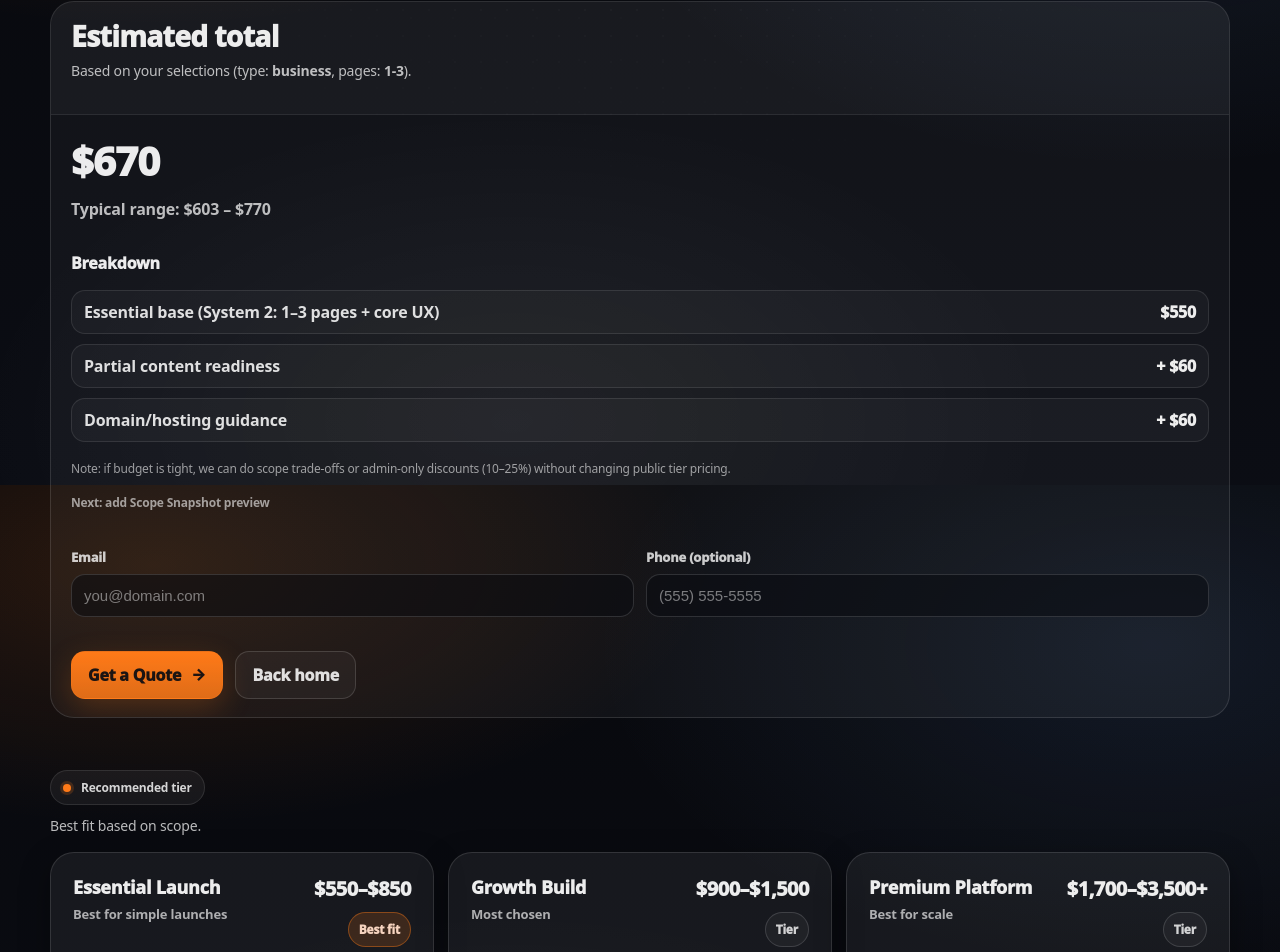
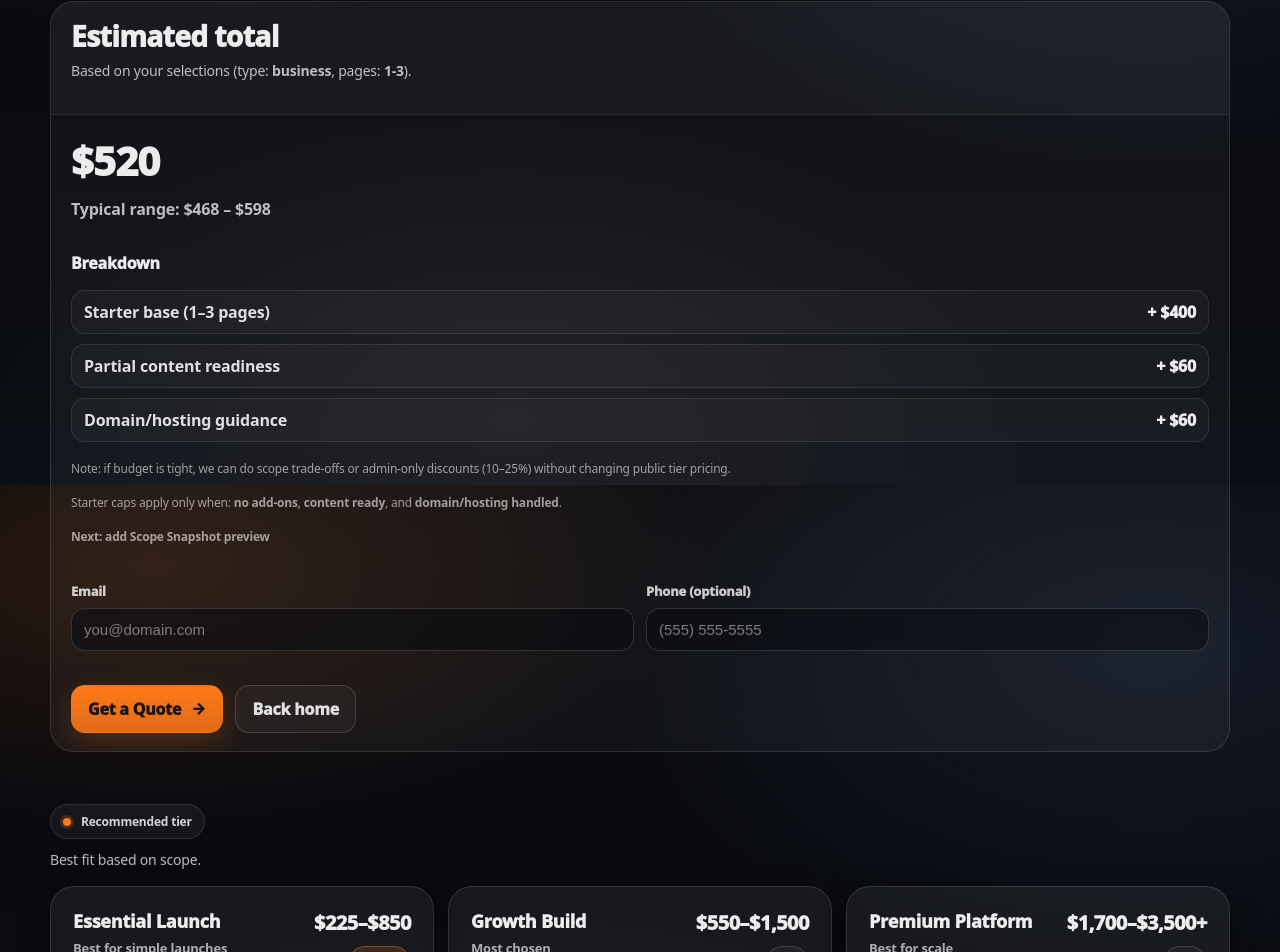
Before and after one commit to kkoly10/website-builder, a Next.js app: page /estimate in a window 1280 px wide. Shown: the part 315-1267 px from the top of the page. Built offline with nearby package versions, Linux system fonts and the light colour scheme.

Commit message:
Update EstimateClient.tsx

```diff
--- a/app/estimate/EstimateClient.tsx
+++ b/app/estimate/EstimateClient.tsx
@@ -12,8 +12,8 @@ type Intake = {
   intent?: string;
   intentOther?: string;
 
-  websiteType?: string; // business/ecommerce/portfolio/landing (or Title Case from build form)
-  pages?: string;       // 1-3, 4-6, 7-10, 9+, 10+ (or build values 4-5, 6-8, 9+)
+  websiteType?: string; // business/ecommerce/portfolio/landing (or Title Case)
+  pages?: string;       // 1, 1-3, 4-6, 7-10, 9+, 10+ (or build values 4-5, 6-8, 9+)
 
   booking?: boolean;
   payments?: boolean;
@@ -22,16 +22,15 @@ type Intake = {
 
   wantsAutomation?: string; // yes/no or Yes/No
   contentReady?: string;    // ready/some/not ready OR Ready/Some/Not ready
-  hasBrand?: string;        // yes/no (if present from estimate query)
-  domainHosting?: string;   // yes/no OR Yes/No OR handled states
-  timeline?: string;        // 2-4w / rush OR build values
+  hasBrand?: string;        // yes/no (optional)
+  domainHosting?: string;   // yes/no OR Yes/No
+  timeline?: string;        // 2-4w / rush OR "2-3 weeks" etc
 
   leadEmail?: string;
   leadPhone?: string;
 
   notes?: string;
 
-  // optional arrays from build/page.tsx
   integrations?: string[] | string;
 };
 
@@ -53,46 +52,41 @@ function asBool(v: any) {
 function normYesNo(v: any, fallback: "yes" | "no" = "no") {
   const s = String(v ?? "").trim().toLowerCase();
   if (!s) return fallback;
-  if (s === "y" || s === "yes" || s === "true" || s === "1") return "yes";
-  if (s === "n" || s === "no" || s === "false" || s === "0") return "no";
+  if (["y", "yes", "true", "1", "on"].includes(s)) return "yes";
+  if (["n", "no", "false", "0", "off"].includes(s)) return "no";
   return fallback;
 }
 
 function normContentReady(v: any): "ready" | "some" | "not" {
   const s = String(v ?? "").toLowerCase();
-  if (s.includes("ready") && !s.includes("not")) return "ready";
   if (s.includes("not")) return "not";
+  if (s.includes("ready")) return "ready";
   if (s.includes("some")) return "some";
-  // your estimate defaults:
   return "some";
 }
 
 /**
- * IMPORTANT: preserve 9+ as 9+ (don’t map it to 7–10).
  * Build form uses: 1-3, 4-5, 6-8, 9+
- * Estimate page/query might use: 1-3, 4-6, 7-10, 10+
+ * Estimate can use: 1, 1-3, 4-6, 7-10, 9+, 10+
  */
-function normPages(v: any): "1-3" | "4-6" | "7-10" | "9+" | "10+" {
+function normPages(v: any): "1" | "1-3" | "4-6" | "7-10" | "9+" | "10+" {
   const s = String(v ?? "").trim();
   if (!s) return "1-3";
-
   const low = s.toLowerCase();
 
-  // preserve explicit 9+ and 10+
-  if (low.includes("9+") || (low.includes("9") && low.includes("+"))) return "9+";
-  if (low.includes("10+") || (low.includes("10") && low.includes("+"))) return "10+";
+  if (low === "1" || low.startsWith("1 page") || low === "one") return "1";
+  if (low.includes("1-3")) return "1-3";
 
-  // normalize common ranges
-  if (low.includes("1-3")) return "1-3";
   if (low.includes("4-6") || low.includes("4-5")) return "4-6";
 
-  // build’s 6-8 => treat as 7-10 (closer to premium effort)
-  if (low.includes("6-8")) return "7-10";
-  if (low.includes("7-10")) return "7-10";
+  // map 6-8 into 7-10 bucket
+  if (low.includes("6-8") || low.includes("7-10")) return "7-10";
 
-  // if someone typed 9+ without plus formatting
-  if (low === "9" || low.startsWith("9")) return "9+";
+  // preserve 9+ and 10+
+  if (low.includes("10+") || (low.includes("10") && low.includes("+"))) return "10+";
+  if (low.includes("9+") || (low.includes("9") && low.includes("+"))) return "9+";
 
+  // fallback
   return "1-3";
 }
 
@@ -105,12 +99,10 @@ function normWebsiteType(v: any): "business" | "ecommerce" | "portfolio" | "land
   return "business";
 }
 
-function normTimeline(v: any): "2-4w" | "4+w" | "rush" {
+function normTimeline(v: any): "2-4w" | "rush" {
   const s = String(v ?? "").toLowerCase();
   if (!s) return "2-4w";
   if (s.includes("under") || s.includes("14") || s.includes("rush")) return "rush";
-  if (s.includes("4+") || s.includes("4+w")) return "4+w";
-  if (s.includes("2-4w") || s.includes("2-3") || s.includes("weeks")) return "2-4w";
   return "2-4w";
 }
 
@@ -120,7 +112,6 @@ function parseIntegrations(v: any): string[] {
   if (typeof v === "string") {
     const s = v.trim();
     if (!s) return [];
-    // could be "a,b,c"
     if (s.includes(",")) return s.split(",").map((x) => x.trim()).filter(Boolean);
     return [s];
   }
@@ -129,7 +120,6 @@ function parseIntegrations(v: any): string[] {
 
 function readLocalStorageIntake(): any | null {
   if (typeof window === "undefined") return null;
-
   const keysToTry = [
     "crecystudio_intake_v1",
     "crecystudio:intake",
@@ -138,23 +128,20 @@ function readLocalStorageIntake(): any | null {
     "intake",
     "buildForm",
   ];
-
   for (const k of keysToTry) {
     const raw = window.localStorage.getItem(k);
     if (!raw) continue;
     try {
       const parsed = JSON.parse(raw);
       if (parsed && typeof parsed === "object") return parsed;
-    } catch {
-      // ignore
-    }
+    } catch {}
   }
   return null;
 }
 
 type Normalized = {
   websiteType: "business" | "ecommerce" | "portfolio" | "landing";
-  pages: "1-3" | "4-6" | "7-10" | "9+" | "10+";
+  pages: "1" | "1-3" | "4-6" | "7-10" | "9+" | "10+";
   booking: boolean;
   payments: boolean;
   blog: boolean;
@@ -163,7 +150,7 @@ type Normalized = {
   contentReady: "ready" | "some" | "not";
   hasBrand: "yes" | "no";
   domainHosting: "yes" | "no";
-  timeline: "2-4w" | "4+w" | "rush";
+  timeline: "2-4w" | "rush";
   intent: string;
   leadEmail: string;
   leadPhone: string;
@@ -172,7 +159,6 @@ type Normalized = {
 };
 
 function normalizeAny(raw: any, sp?: SearchParams): Normalized {
-  // base from raw object
   const websiteType = normWebsiteType(raw?.websiteType ?? pick(sp || {}, "websiteType"));
   const pages = normPages(raw?.pages ?? pick(sp || {}, "pages"));
 
@@ -183,14 +169,12 @@ function normalizeAny(raw: any, sp?: SearchParams): Normalized {
 
   const wantsAutomation = normYesNo(raw?.wantsAutomation ?? pick(sp || {}, "wantsAutomation"), "no");
 
-  // content readiness can come as: Ready/Some/Not ready
   const contentReady = normContentReady(raw?.contentReady ?? pick(sp || {}, "contentReady"));
 
-  // hasBrand: from estimate query param OR inferred from build form fields (hasBrandGuide/hasLogo)
   const explicitHasBrand = pick(sp || {}, "hasBrand") || raw?.hasBrand;
   let hasBrand = normYesNo(explicitHasBrand, "no");
 
-  // if build form hasBrandGuide/hasLogo exist and explicitHasBrand not provided, infer
+  // infer from build fields if present
   if (!explicitHasBrand) {
     const hasBrandGuide = raw?.hasBrandGuide;
     const hasLogo = raw?.hasLogo;
@@ -199,7 +183,6 @@ function normalizeAny(raw: any, sp?: SearchParams): Normalized {
     }
   }
 
-  // domainHosting: from estimate query param OR build form domainHosting (Yes/No)
   const domainHosting = normYesNo(raw?.domainHosting ?? pick(sp || {}, "domainHosting"), "no");
 
   const timeline = normTimeline(raw?.timeline ?? pick(sp || {}, "timeline"));
@@ -252,12 +235,10 @@ export default function EstimateClient(props: Props) {
   }, []);
 
   const normalized = useMemo<Normalized>(() => {
-    // priority: server-provided intake > localStorage intake > query params
     const raw = props.intake ?? lsIntake ?? null;
     return normalizeAny(raw, props.searchParams || {});
   }, [props.intake, lsIntake, props.searchParams]);
 
-  // keep email/phone synced if we loaded from localStorage later
   useEffect(() => {
     if (!email && normalized.leadEmail) setEmail(normalized.leadEmail);
     if (!phone && normalized.leadPhone) setPhone(normalized.leadPhone);
@@ -265,69 +246,89 @@ export default function EstimateClient(props: Props) {
   }, [normalized.leadEmail, normalized.leadPhone]);
 
   const pricing = useMemo(() => {
-    // --- System 2 base ---
-    const BASE = 550;
+    // “No add-ons” = no features, no automation, no integrations, not rush
+    const noFeatureAddOns =
+      !normalized.booking &&
+      !normalized.payments &&
+      !normalized.blog &&
+      !normalized.membership &&
+      normalized.wantsAutomation === "no" &&
+      (normalized.integrations?.length ?? 0) === 0 &&
+      normalized.timeline !== "rush";
 
-    // Website type baseline (small, because tiers already communicate the big story)
+    // Qualifies for the capped starter packages only when they’re truly ready
+    const readyForStarter =
+      normalized.contentReady === "ready" &&
+      normalized.domainHosting === "yes" &&
+      normalized.websiteType !== "ecommerce";
+
+    const starterEligible = noFeatureAddOns && readyForStarter;
+
+    // Base by pages (your ladder)
+    let base = 400;
+    let baseLabel = "Starter base (1–3 pages)";
+
+    if (normalized.pages === "1" && starterEligible) {
+      base = 225;
+      baseLabel = "One-page starter (no add-ons)";
+    } else if ((normalized.pages === "1" || normalized.pages === "1-3") && starterEligible) {
+      base = 400;
+      baseLabel = "Starter base (1–3 pages, no add-ons)";
+    } else if (normalized.pages === "4-6") {
+      base = 550;
+      baseLabel = "Base (4–6 pages)";
+    } else if (normalized.pages === "7-10") {
+      base = 900;
+      baseLabel = "Base (7–10 pages)";
+    } else if (normalized.pages === "9+") {
+      base = 1100;
+      baseLabel = "Base (9+ pages)";
+    } else if (normalized.pages === "10+") {
+      base = 1400;
+      baseLabel = "Base (10+ pages)";
+    } else {
+      // pages = 1 or 1-3 but not eligible for starter
+      base = 400;
+      baseLabel = "Starter base (1–3 pages)";
+    }
+
+    // Website type add (small nudge)
     const typeAdd =
-      normalized.websiteType === "ecommerce" ? 150 :
+      normalized.websiteType === "ecommerce" ? 180 :
       normalized.websiteType === "portfolio" ? 60 :
-      normalized.websiteType === "landing" ? 0 :
       0;
 
-    // Scope add-ons (IMPORTANT: 9+ is its own bucket now)
-    const scopeAdd =
-      normalized.pages === "4-6" ? 220 :
-      normalized.pages === "7-10" ? 550 :
-      normalized.pages === "9+" ? 650 :
-      normalized.pages === "10+" ? 900 :
-      0;
-
-    // Features
+    // Feature add-ons
     const bookingAdd = normalized.booking ? 150 : 0;
     const paymentsAdd = normalized.payments ? 250 : 0;
     const blogAdd = normalized.blog ? 120 : 0;
     const membershipAdd = normalized.membership ? 400 : 0;
-
-    // Automation (only when explicitly yes)
     const automationAdd = normalized.wantsAutomation === "yes" ? 200 : 0;
 
-    // Readiness (softened for conversion)
+    // Readiness add-ons (these are what should push starter above the caps)
     const contentAdd =
       normalized.contentReady === "ready" ? 0 :
       normalized.contentReady === "some" ? 60 :
-      140; // not ready
+      140;
 
-    /**
-     * BRAND: don’t penalize "no brand"
-     * - Basic brand direction is INCLUDED in the build.
-     * - Brand kit / logo creation is a separate paid add-on later (upsell on call).
-     */
+    const domainAdd = normalized.domainHosting === "no" ? 60 : 0;
+
+    const rushAdd = normalized.timeline === "rush" ? 200 : 0;
+
+    // BRAND: don’t penalize “no brand”
     const brandAdd = 0;
 
-    // Domain/hosting guidance (soft)
-    const domainAdd = normalized.domainHosting === "no" ? 60 : 0;
-
-    // Rush timeline
-    const rushAdd = normalized.timeline === "rush" ? 200 : 0;
-
-    const lines: { label: string; amount: number; kind?: "base" }[] = [
-      { label: "Essential base (System 2: 1–3 pages + core UX)", amount: BASE, kind: "base" },
-      { label: normalized.websiteType === "business" ? "Business site baseline" :
-               normalized.websiteType === "ecommerce" ? "E-commerce baseline" :
-               normalized.websiteType === "portfolio" ? "Portfolio baseline" :
-               "Landing page baseline",
-        amount: typeAdd
-      },
+    const lines: { label: string; amount: number }[] = [
+      { label: baseLabel, amount: base },
       {
         label:
-          normalized.pages === "1-3" ? "Small scope (1–3)" :
-          normalized.pages === "4-6" ? "Medium scope (4–6)" :
-          normalized.pages === "7-10" ? "Large scope (7–10)" :
-          normalized.pages === "9+" ? "Extra-large scope (9+)" :
-          "Enterprise scope (10+)",
-        amount: scopeAdd,
+          normalized.websiteType === "business" ? "Business site baseline" :
+          normalized.websiteType === "ecommerce" ? "E-commerce baseline" :
+          normalized.websiteType === "portfolio" ? "Portfolio baseline" :
+          "Landing baseline",
+        amount: typeAdd,
       },
+
       { label: "Booking / appointments", amount: bookingAdd },
       { label: "Payments / checkout", amount: paymentsAdd },
       { label: "Blog / articles", amount: blogAdd },
@@ -344,12 +345,11 @@ export default function EstimateClient(props: Props) {
         amount: contentAdd,
       },
 
-      // brand line as info but $0
       {
         label:
           normalized.hasBrand === "yes"
             ? "Brand assets provided"
-            : "Basic brand direction included (no brand kit needed)",
+            : "Basic brand direction included",
         amount: brandAdd,
       },
 
@@ -364,22 +364,30 @@ export default function EstimateClient(props: Props) {
       { label: "Rush timeline", amount: rushAdd },
     ];
 
-    // sum
     const total = lines.reduce((sum, x) => sum + (x.amount || 0), 0);
-
-    // range
     const rangeLow = Math.round(total * 0.9);
     const rangeHigh = Math.round(total * 1.15);
 
-    // tier logic (best-fit)
+    // Tier recommendation
     const tier =
-      normalized.pages === "1-3" && total <= 900 && !normalized.payments && !normalized.membership
-        ? "essential"
-        : (normalized.pages === "4-6" && total <= 1600)
-        ? "growth"
+      (normalized.pages === "1" || normalized.pages === "1-3" || normalized.pages === "4-6")
+        ? (normalized.pages === "4-6" ? "growth" : "essential")
         : "premium";
 
-    return { total, rangeLow, rangeHigh, lines, tier };
+    // If they select payments or membership, nudge to premium earlier
+    const premiumForce = normalized.payments || normalized.membership || normalized.websiteType === "ecommerce";
+    const finalTier = premiumForce && (normalized.pages !== "1" && normalized.pages !== "1-3") ? "premium" : tier;
+
+    return {
+      total,
+      rangeLow,
+      rangeHigh,
+      lines,
+      tier: finalTier as "essential" | "growth" | "premium",
+      starterEligible,
+      noFeatureAddOns,
+      readyForStarter,
+    };
   }, [normalized]);
 
   return (
@@ -393,9 +401,11 @@ export default function EstimateClient(props: Props) {
 
       <h1 className="h1">Your estimate</h1>
 
-      <p className="p" style={{ maxWidth: 860, marginTop: 10 }}>
-        <strong>Starts at $550.</strong> Most projects land <strong>$800–$1,200</strong> depending on readiness
-        (content, brand direction, and domain/hosting help). We’ll confirm final scope together before you pay a deposit.
+      <p className="p" style={{ maxWidth: 900, marginTop: 10 }}>
+        <strong>One-page starter from $225</strong> (no add-ons).{" "}
+        <strong>1–3 pages from $400</strong> (no add-ons).{" "}
+        <strong>4–6 pages start at $550</strong> + add-ons.{" "}
+        We’ll confirm final scope together before you pay a deposit.
       </p>
 
       <div style={{ height: 22 }} />
@@ -422,9 +432,10 @@ export default function EstimateClient(props: Props) {
             <div style={{ height: 12 }} />
 
             <div style={{ fontWeight: 950, marginBottom: 6 }}>Breakdown</div>
+
             <div style={{ display: "grid", gap: 10 }}>
               {pricing.lines
-                .filter((x) => x.amount !== 0 || x.kind === "base")
+                .filter((x) => x.amount !== 0)
                 .map((x) => (
                   <div
                     key={x.label}
@@ -441,15 +452,19 @@ export default function EstimateClient(props: Props) {
                     <div style={{ color: "rgba(255,255,255,0.86)", fontWeight: 850 }}>
                       {x.label}
                     </div>
-                    <div style={{ fontWeight: 950 }}>
-                      {x.kind === "base" ? money(x.amount) : `+ ${money(x.amount)}`}
-                    </div>
+                    <div style={{ fontWeight: 950 }}>{`+ ${money(x.amount)}`}</div>
                   </div>
                 ))}
 
               <div className="smallNote" style={{ marginTop: 8 }}>
                 Note: if budget is tight, we can do scope trade-offs or admin-only discounts (10–25%) without changing public tier pricing.
               </div>
+
+              {(normalized.pages === "1" || normalized.pages === "1-3") && (
+                <div className="smallNote" style={{ marginTop: 6 }}>
+                  Starter caps apply only when: <strong>no add-ons</strong>, <strong>content ready</strong>, and <strong>domain/hosting handled</strong>.
+                </div>
+              )}
 
               <div className="smallNote" style={{ marginTop: 6, fontWeight: 900 }}>
                 Next: add Scope Snapshot preview
@@ -512,24 +527,24 @@ export default function EstimateClient(props: Props) {
         <div className="tierGrid">
           <TierCard
             name="Essential Launch"
-            price="$550–$850"
+            price="$225–$850"
             badge="Best for simple launches"
             best={pricing.tier === "essential"}
             bullets={[
-              "Up to ~5 sections / pages",
-              "Clean layout + mobile responsive",
-              "Contact form + basic SEO",
+              "1 page starter available (no add-ons)",
+              "1–3 pages for small businesses",
+              "Mobile responsive + contact form",
               "1 revision round (structured)",
             ]}
           />
 
           <TierCard
             name="Growth Build"
-            price="$900–$1,500"
+            price="$550–$1,500"
             badge="Most chosen"
             best={pricing.tier === "growth"}
             bullets={[
-              "5–8 pages/sections + stronger UX",
+              "4–6 pages/sections + stronger UX",
               "Booking + lead capture improvements",
               "Better SEO structure + analytics",
               "2 revision rounds (structured)",
@@ -542,9 +557,9 @@ export default function EstimateClient(props: Props) {
             badge="Best for scale"
             best={pricing.tier === "premium"}
             bullets={[
-              "Custom features + integrations",
-              "Advanced UI + performance focus",
+              "7+ pages or advanced features",
               "Payments/membership/automation options",
+              "Integrations + custom workflows",
               "2–3 revision rounds (by scope)",
             ]}
           />
```
